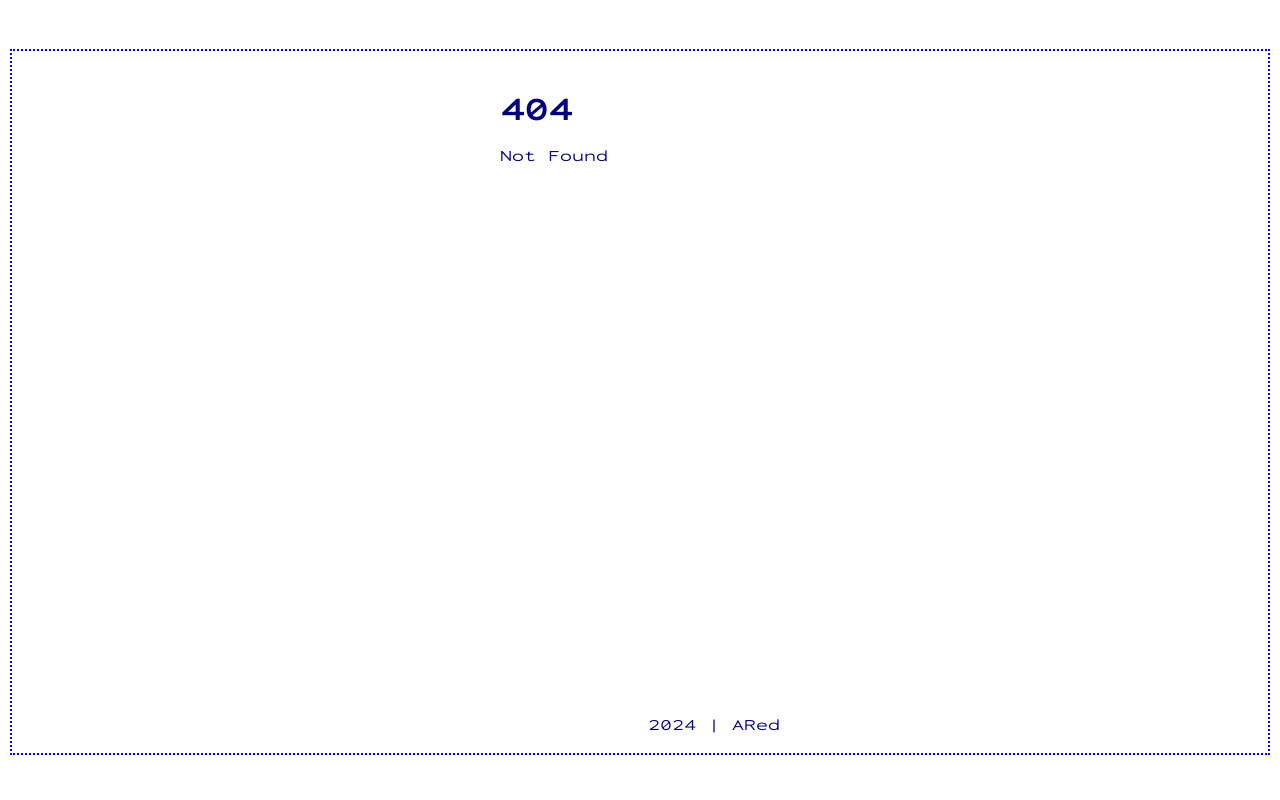
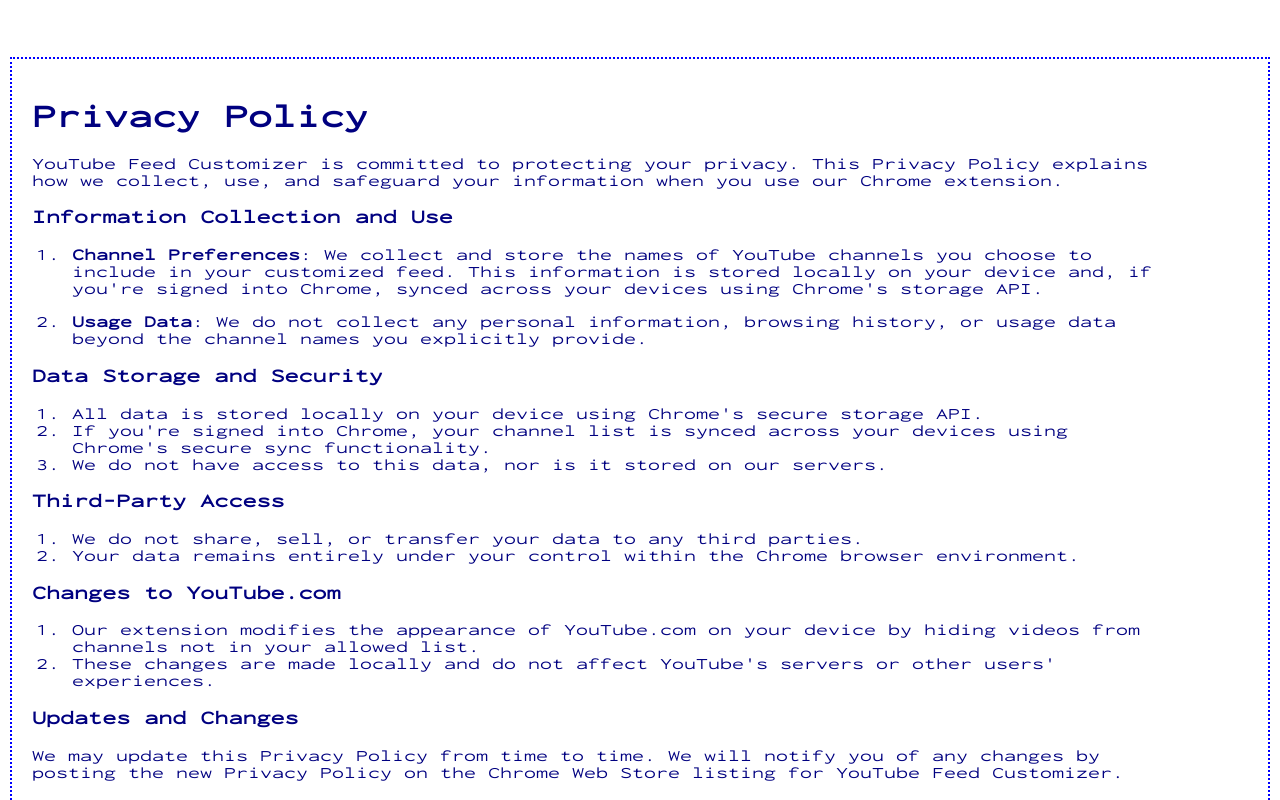
Before and after one commit to aajinn/0Ared, a SvelteKit app: page /youtube-feed-customizer/privacy-policy in a window 1280 px wide. Before the commit this address had no page. Shown: the top 800 px of the page. Built offline with nearby package versions, Linux system fonts and the light colour scheme.

Commit message:
added privacy page of ytfc

```diff
--- /dev/null
+++ b/src/routes/youtube-feed-customizer/privacy-policy/+page.svelte
@@ -0,0 +1,73 @@
+<h1 id="privacy-policy">Privacy Policy</h1>
+<p
+    >YouTube Feed Customizer is committed to protecting your privacy. This
+    Privacy Policy explains how we collect, use, and safeguard your information
+    when you use our Chrome extension.</p
+>
+<h3 id="information-collection-and-use">Information Collection and Use</h3>
+<ol>
+    <li
+        ><p
+            ><strong>Channel Preferences</strong>: We collect and store the
+            names of YouTube channels you choose to include in your customized
+            feed. This information is stored locally on your device and, if
+            you&#39;re signed into Chrome, synced across your devices using
+            Chrome&#39;s storage API.</p
+        >
+    </li>
+    <li
+        ><p
+            ><strong>Usage Data</strong>: We do not collect any personal
+            information, browsing history, or usage data beyond the channel
+            names you explicitly provide.</p
+        >
+    </li>
+</ol>
+<h3 id="data-storage-and-security">Data Storage and Security</h3>
+<ol>
+    <li
+        >All data is stored locally on your device using Chrome&#39;s secure
+        storage API.</li
+    >
+    <li
+        >If you&#39;re signed into Chrome, your channel list is synced across
+        your devices using Chrome&#39;s secure sync functionality.</li
+    >
+    <li>We do not have access to this data, nor is it stored on our servers.</li
+    >
+</ol>
+<h3 id="third-party-access">Third-Party Access</h3>
+<ol>
+    <li>We do not share, sell, or transfer your data to any third parties.</li>
+    <li
+        >Your data remains entirely under your control within the Chrome browser
+        environment.</li
+    >
+</ol>
+<h3 id="changes-to-youtube-com">Changes to YouTube.com</h3>
+<ol>
+    <li
+        >Our extension modifies the appearance of YouTube.com on your device by
+        hiding videos from channels not in your allowed list.</li
+    >
+    <li
+        >These changes are made locally and do not affect YouTube&#39;s servers
+        or other users&#39; experiences.</li
+    >
+</ol>
+<h3 id="updates-and-changes">Updates and Changes</h3>
+<p
+    >We may update this Privacy Policy from time to time. We will notify you of
+    any changes by posting the new Privacy Policy on the Chrome Web Store
+    listing for YouTube Feed Customizer.</p
+>
+<h3 id="contact-us">Contact Us</h3>
+<p
+    >If you have any questions about this Privacy Policy, please contact us at
+    chandyajin@gmail.com</p
+>
+<p
+    >By using the YouTube Feed Customizer extension, you agree to the collection
+    and use of information in accordance with this policy.</p
+>
+<p>Last updated: 02/08/24</p>
```
